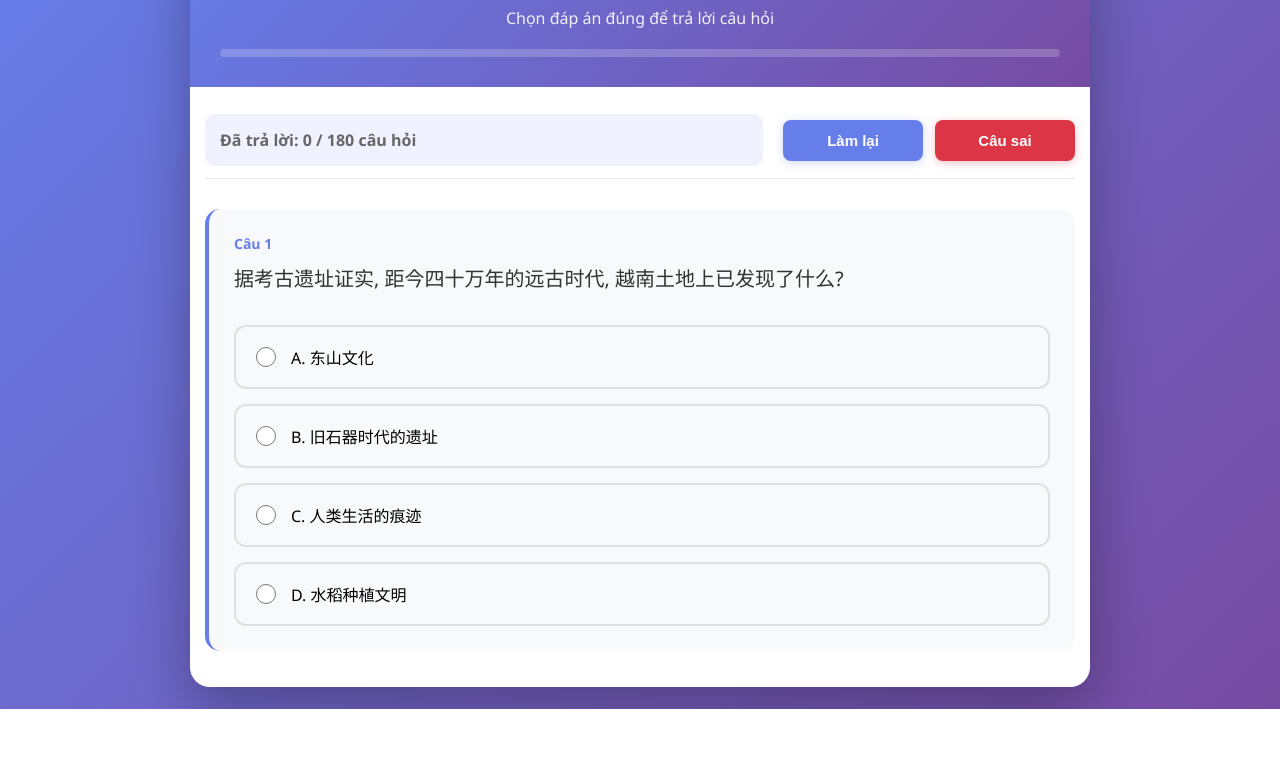
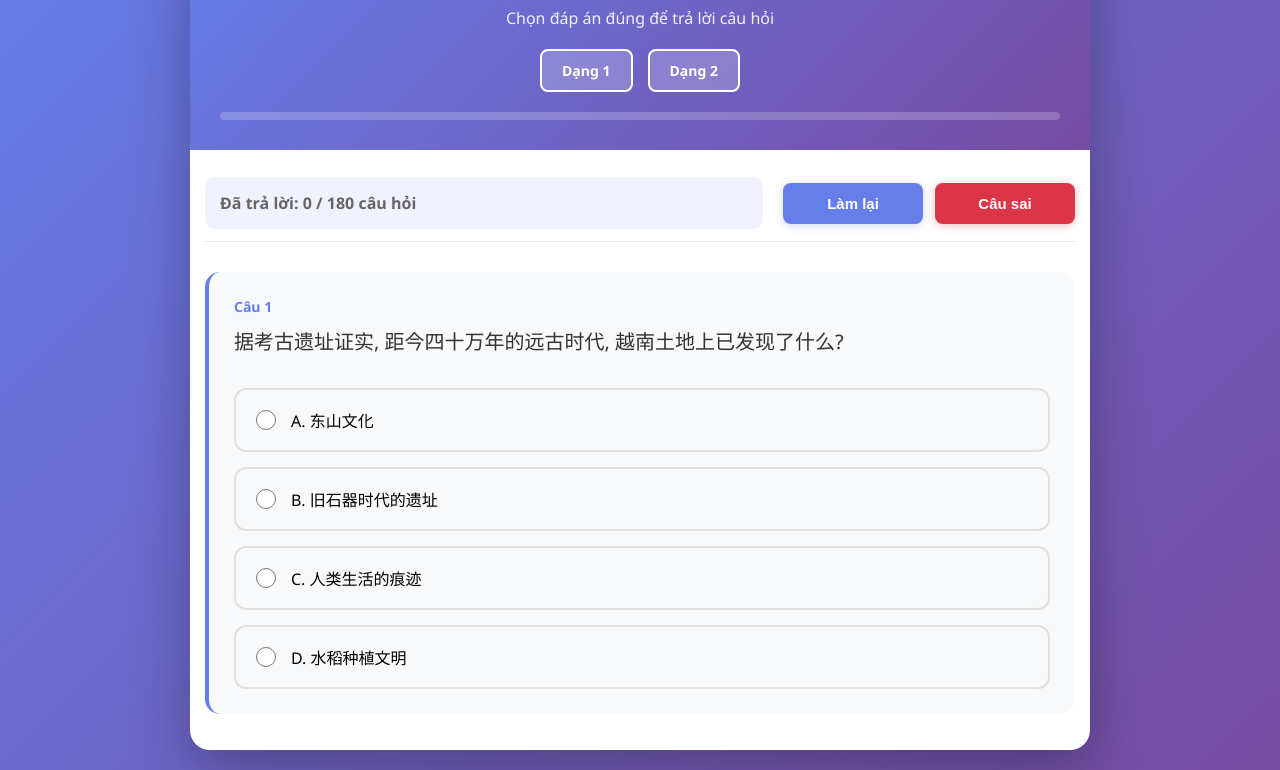
Before and after one commit to samlv99/web-quizlet, a plain HTML site: page index.html in a window 1280 px wide. Shown: the part 91-861 px from the top of the page. Before the commit the page ends 800 px from the top, so only its background shows below. Drawn offline with Linux system fonts and the light colour scheme.

Commit message:
Update index.html

```diff
--- a/index.html
+++ b/index.html
@@ -43,6 +43,35 @@
         .header p {
             opacity: 0.9;
             font-size: 16px;
+        }
+
+        .header-buttons {
+            display: flex;
+            justify-content: center;
+            gap: 15px;
+            margin-top: 20px;
+            margin-bottom: 20px;
+        }
+
+        .header-btn {
+            padding: 10px 20px;
+            border: 2px solid white;
+            border-radius: 8px;
+            background: rgba(255, 255, 255, 0.2);
+            color: white;
+            font-size: 14px;
+            font-weight: 600;
+            cursor: pointer;
+            transition: all 0.3s ease;
+            text-decoration: none;
+            display: inline-block;
+        }
+
+        .header-btn:hover {
+            background: white;
+            color: #667eea;
+            transform: translateY(-2px);
+            box-shadow: 0 5px 15px rgba(0, 0, 0, 0.2);
         }
 
         .progress-bar {
@@ -439,6 +468,10 @@
         <div class="header">
             <h1>Đề Cương Ôn Tập Tiếng Trung</h1>
             <p>Chọn đáp án đúng để trả lời câu hỏi</p>
+            <div class="header-buttons">
+                <a href="https://samlv99.github.io/web-quizlet/" class="header-btn" target="_blank">Dạng 1</a>
+                <a href="https://samlv99.github.io/web-quizlet-dang2/" class="header-btn" target="_blank">Dạng 2</a>
+            </div>
             <div class="progress-bar">
                 <div class="progress-fill" id="progressFill"></div>
             </div>
```
